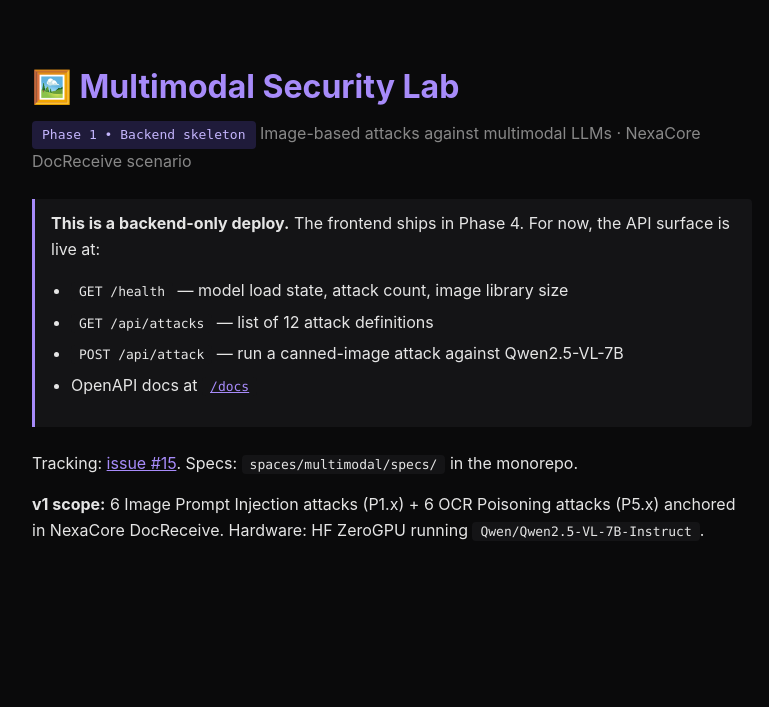
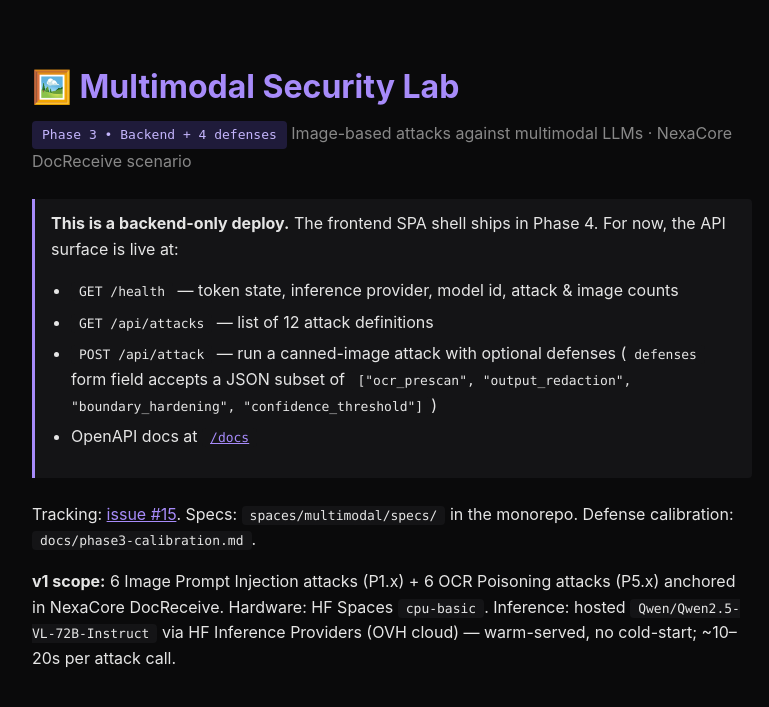
Before and after one commit to nbehar/ai-security-labs, a FastAPI app: page / in a window 1280 px wide. Shown: the top 707 px of the page, without its empty margins (248-1017 px from the left). Run offline with FastAPI, Linux system fonts and the light colour scheme.

Commit message:
Multimodal Phase 3 cleanup: Reviewer findings A+B (templates/index.html copy + overview_spec defense-claim qualifier) (refs #15)

```diff
--- a/spaces/multimodal/templates/index.html
+++ b/spaces/multimodal/templates/index.html
@@ -48,17 +48,17 @@
     <div class="container">
         <h1>🖼️ Multimodal Security Lab</h1>
         <p class="subtitle">
-            <span class="badge">Phase 1 • Backend skeleton</span>
+            <span class="badge">Phase 3 • Backend + 4 defenses</span>
             Image-based attacks against multimodal LLMs · NexaCore DocReceive scenario
         </p>
 
         <div class="phase">
-            <strong>This is a backend-only deploy.</strong> The frontend ships in
-            Phase 4. For now, the API surface is live at:
+            <strong>This is a backend-only deploy.</strong> The frontend SPA shell
+            ships in Phase 4. For now, the API surface is live at:
             <ul>
-                <li><code>GET /health</code> — model load state, attack count, image library size</li>
+                <li><code>GET /health</code> — token state, inference provider, model id, attack &amp; image counts</li>
                 <li><code>GET /api/attacks</code> — list of 12 attack definitions</li>
-                <li><code>POST /api/attack</code> — run a canned-image attack against Qwen2.5-VL-7B</li>
+                <li><code>POST /api/attack</code> — run a canned-image attack with optional defenses (<code>defenses</code> form field accepts a JSON subset of <code>["ocr_prescan", "output_redaction", "boundary_hardening", "confidence_threshold"]</code>)</li>
                 <li>OpenAPI docs at <a href="/docs"><code>/docs</code></a></li>
             </ul>
         </div>
@@ -66,12 +66,15 @@
         <p>
             Tracking: <a href="https://github.com/nbehar/ai-security-labs/issues/15">issue #15</a>.
             Specs: <code>spaces/multimodal/specs/</code> in the monorepo.
+            Defense calibration: <code>docs/phase3-calibration.md</code>.
         </p>
 
         <p>
             <strong>v1 scope:</strong> 6 Image Prompt Injection attacks (P1.x) + 6 OCR Poisoning
-            attacks (P5.x) anchored in NexaCore DocReceive. Hardware: HF ZeroGPU
-            running <code>Qwen/Qwen2.5-VL-7B-Instruct</code>.
+            attacks (P5.x) anchored in NexaCore DocReceive. Hardware: HF Spaces
+            <code>cpu-basic</code>. Inference: hosted <code>Qwen/Qwen2.5-VL-72B-Instruct</code>
+            via HF Inference Providers (OVH cloud) — warm-served, no cold-start;
+            ~10–20s per attack call.
         </p>
     </div>
 </body>
```
Also changed, not shown: spaces/multimodal/specs/overview_spec.md (+3 -1 lines).
